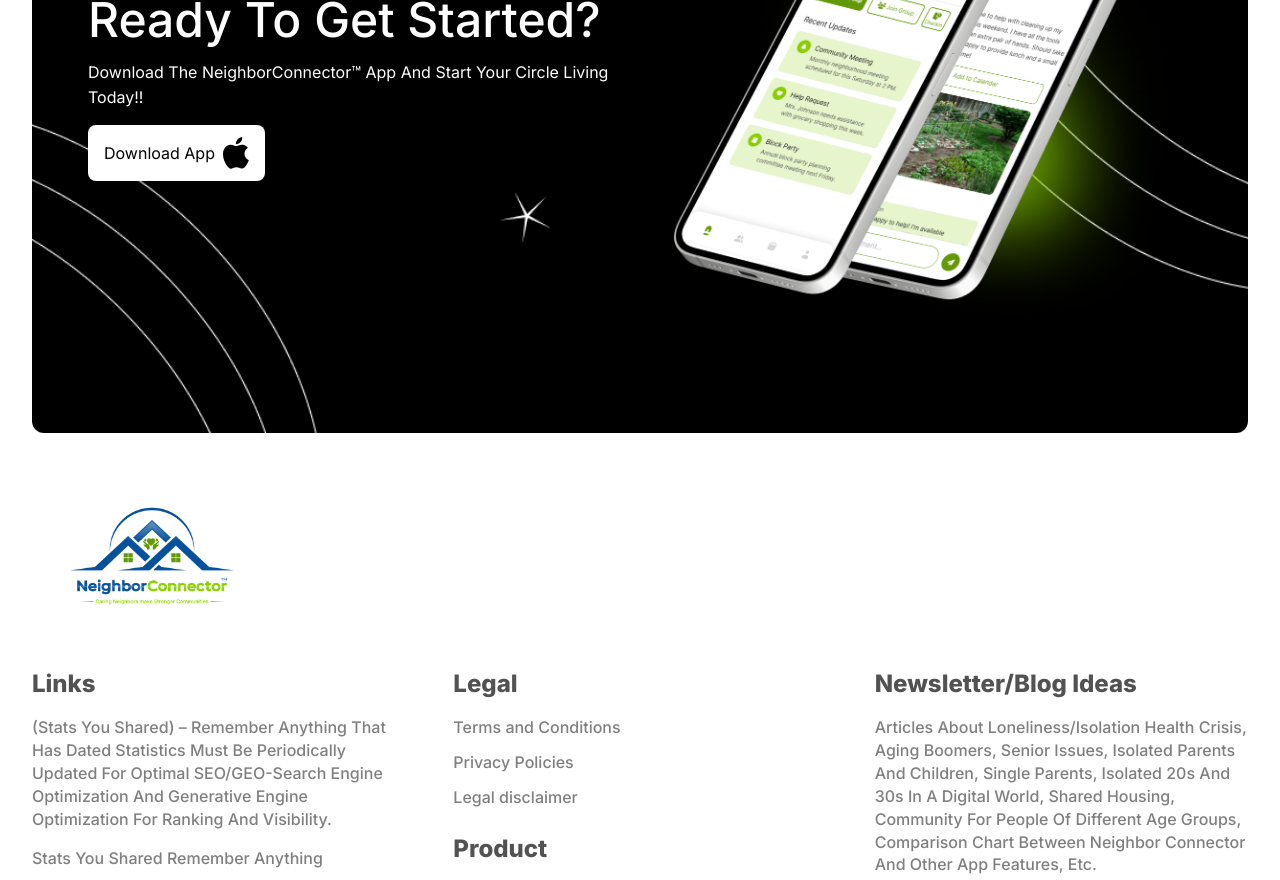
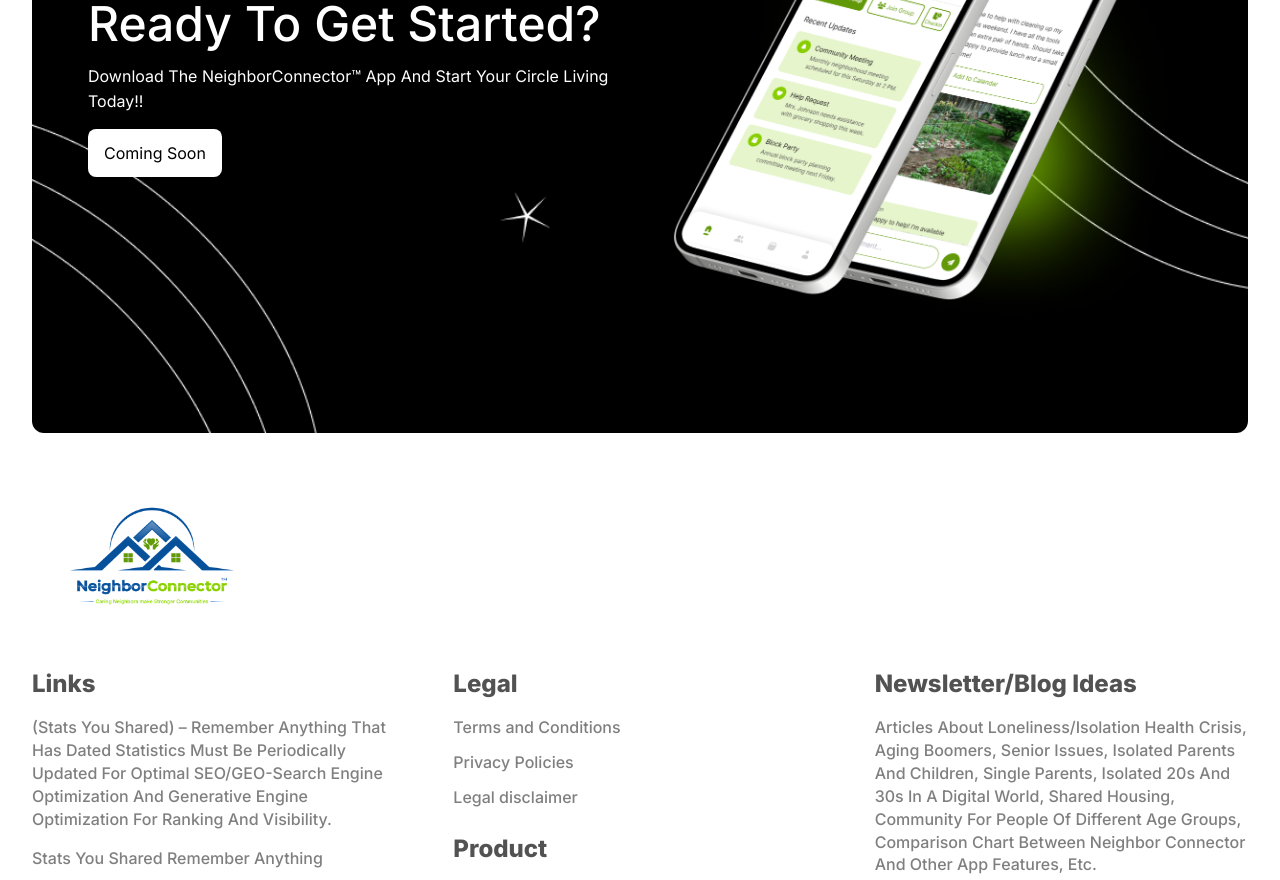
Before and after one commit to dignitestudios-dev/Neighbour-Connector-Web, a Next.js app: page / in a window 1280 px wide. Shown: the part 4440-5320 px from the top of the page. Built offline with nearby package versions, Linux system fonts and the light colour scheme.

Commit message:
code updated

```diff
--- a/src/components/GetStarted.jsx
+++ b/src/components/GetStarted.jsx
@@ -16,8 +16,12 @@
         </p>
 
         <div>
+          {/* <div className=" text-black bg-white rounded-lg flex gap-2 items-center px-4 py-3 w-max cursor-pointer text-sm md:text-base">
+            Download App <Apple />
+          </div> */}
+
           <div className=" text-black bg-white rounded-lg flex gap-2 items-center px-4 py-3 w-max cursor-pointer text-sm md:text-base">
-            Download App <Apple />
+            Coming Soon
           </div>
         </div>
       </div>
```
